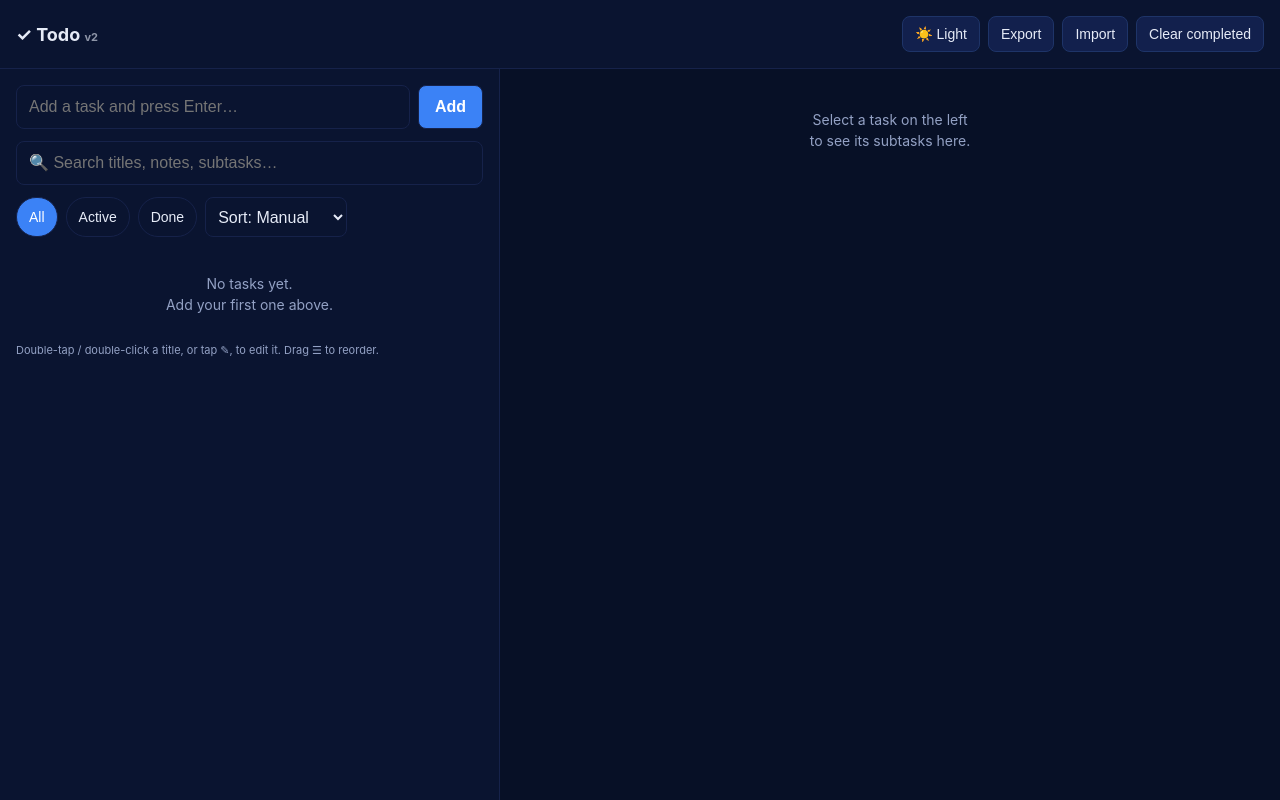
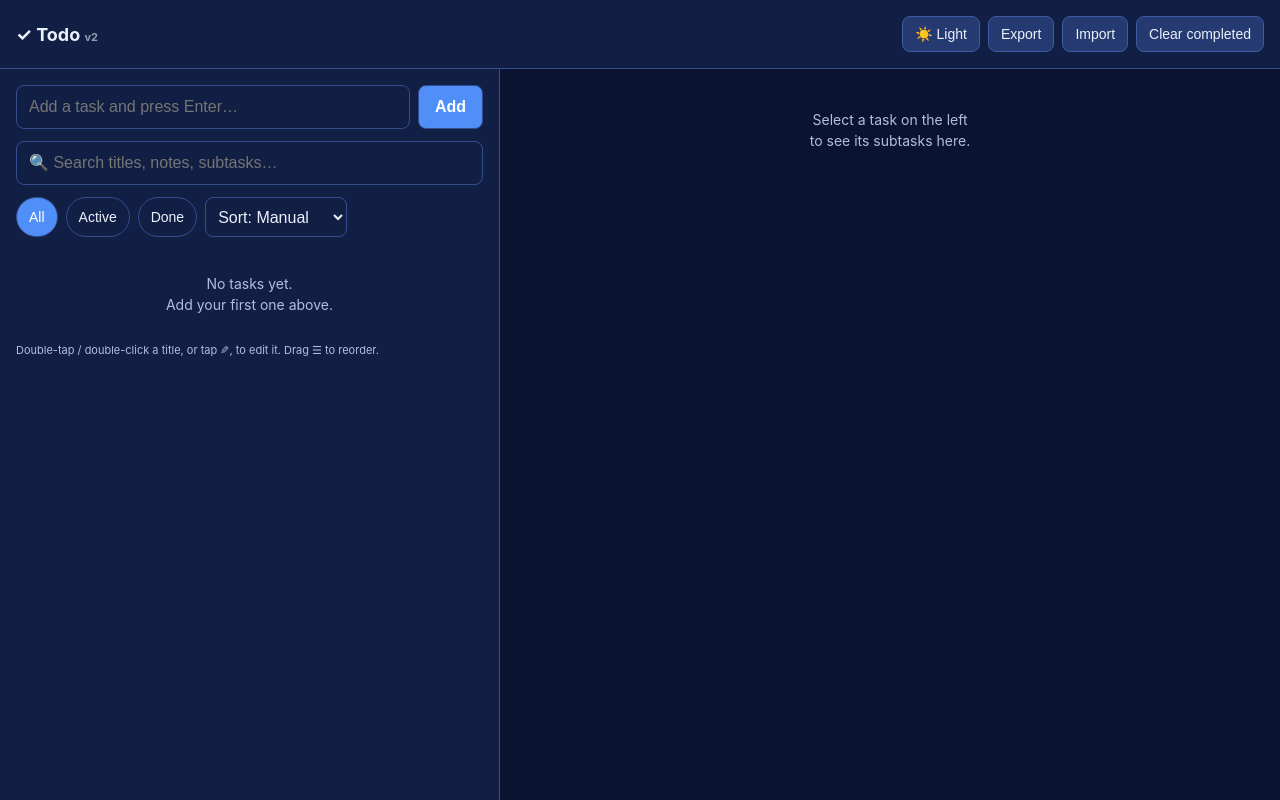
Before and after one commit to abhbasu7/todo, a plain HTML site: page index.html in a window 1280 px wide. Both pictures are taken after a click on the button "🌙 Dark". Drawn offline with Linux system fonts and the light colour scheme.

Commit message:
Lift dark contrast (Navy++) and flip the edit pencil

```diff
--- a/index.html
+++ b/index.html
@@ -15,7 +15,7 @@
 <link rel="manifest" href="manifest.json">
 <style>
   :root { --bg:#fbf3d9; --panel:#fffdf5; --panel2:#faf0d0; --text:#2a2110; --muted:#7d6f4a; --border:#eadfbc; --head:#fffdf5; --head-text:#2a2110; --head-btn:#faf0d0; --head-btn-text:#2a2110; --head-btn-border:#eadfbc; --head-border:#eadfbc; --hover:#faf0d0; --focus:#b45309; --accent:#b45309; --accent-text:#ffffff; --danger-hover:#fee2e2; --danger-text:#b91c1c; --chip-today-bg:#fef3c7; --chip-today-text:#92400e; --chip-over-bg:#fee2e2; --chip-over-text:#991b1b; }
-  body.dark { --bg:#050b1f; --panel:#0a1430; --panel2:#071026; --text:#e6ebf7; --muted:#93a1c4; --border:#16224a; --head:#0a1430; --head-text:#e6ebf7; --head-btn:#12204d; --head-btn-text:#e6ebf7; --head-btn-border:#1e3468; --head-border:#16224a; --hover:#101d42; --focus:#60a5fa; --accent:#3b82f6; --accent-text:#ffffff; --danger-hover:#450a0a; --danger-text:#f87171; --chip-today-bg:#451a03; --chip-today-text:#fbbf24; --chip-over-bg:#450a0a; --chip-over-text:#fca5a5; }
+  body.dark { --bg:#03061a; --panel:#121f45; --panel2:#0a1430; --text:#ecf0fb; --muted:#b0bedd; --border:#354b8f; --head:#121f45; --head-text:#ecf0fb; --head-btn:#243a70; --head-btn-text:#ecf0fb; --head-btn-border:#3d5ca3; --head-border:#354b8f; --hover:#1e3268; --focus:#60a5fa; --accent:#4f8ff7; --accent-text:#ffffff; --danger-hover:#450a0a; --danger-text:#f87171; --chip-today-bg:#572303; --chip-today-text:#fcd34d; --chip-over-bg:#450a0a; --chip-over-text:#fca5a5; }
   * { box-sizing:border-box; margin:0; padding:0; }
   body { font-family:-apple-system,BlinkMacSystemFont,"Segoe UI",Roboto,sans-serif; background:var(--bg); color:var(--text); height:100dvh; display:flex; flex-direction:column; }
   header { padding:1rem; padding-top:calc(1rem + env(safe-area-inset-top)); background:var(--head); color:var(--head-text); border-bottom:1px solid var(--head-border); display:flex; justify-content:space-between; align-items:center; gap:.75rem; flex-wrap:wrap; }
@@ -45,6 +45,7 @@
   .prio { width:9px; height:9px; border-radius:50%; flex-shrink:0; }
   .prio.high { background:#dc2626; } .prio.med { background:#f59e0b; } .prio.low { background:var(--muted); }
   .icon-btn { background:none; border:0; color:var(--muted); cursor:pointer; font-size:.875rem; min-width:2rem; min-height:2rem; display:inline-flex; align-items:center; justify-content:center; flex-shrink:0; }
+  .icon-btn.edit { transform:scaleX(-1); } .flip-x { display:inline-block; transform:scaleX(-1); }
   .icon-btn:hover { color:var(--text); } .icon-btn.del:hover { color:var(--danger-text); }
   .drag { cursor:grab; color:var(--muted); font-size:.875rem; flex-shrink:0; }
   .task.drag-over { border-top:3px solid var(--accent); }
@@ -117,7 +118,7 @@
       </select>
     </div>
     <div id="taskList"></div>
-    <div class="hint">Double-tap / double-click a title, or tap ✎, to edit it. Drag ☰ to reorder.</div>
+    <div class="hint">Double-tap / double-click a title, or tap <span class="flip-x">✎</span>, to edit it. Drag ☰ to reorder.</div>
   </section>
   <section class="panel right" id="detailPanel">
     <button class="back" id="backBtn">← Back to tasks</button>
@@ -185,7 +186,7 @@ function deleteTask(id){
 function render(){
   document.body.classList.toggle('dark', !!state.dark);
   document.getElementById('darkBtn').textContent = state.dark ? '☀️ Light' : '🌙 Dark';
-  document.querySelector('meta[name="theme-color"]').content = state.dark ? '#0a1430' : '#fffdf5';
+  document.querySelector('meta[name="theme-color"]').content = state.dark ? '#121f45' : '#fffdf5';
   // Left
   const list=document.getElementById('taskList');
   let visible=state.tasks.filter(t=>
--- a/sw.js
+++ b/sw.js
@@ -1,6 +1,6 @@
 // Todo v2 service worker — cache the app shell so it works offline on the phone.
 // Bump CACHE when you ship a new version, or the phone will keep serving the old one.
-const CACHE = 'todo-v2-9';
+const CACHE = 'todo-v2-10';
 const ASSETS = ['./', './index.html', './manifest.json', './icon-180.png', './icon-192.png', './icon-512.png'];
 
 self.addEventListener('install', e => {
```
Also changed, not shown: tests/smoke.check.mjs (+12 -4 lines), 4 other files.
